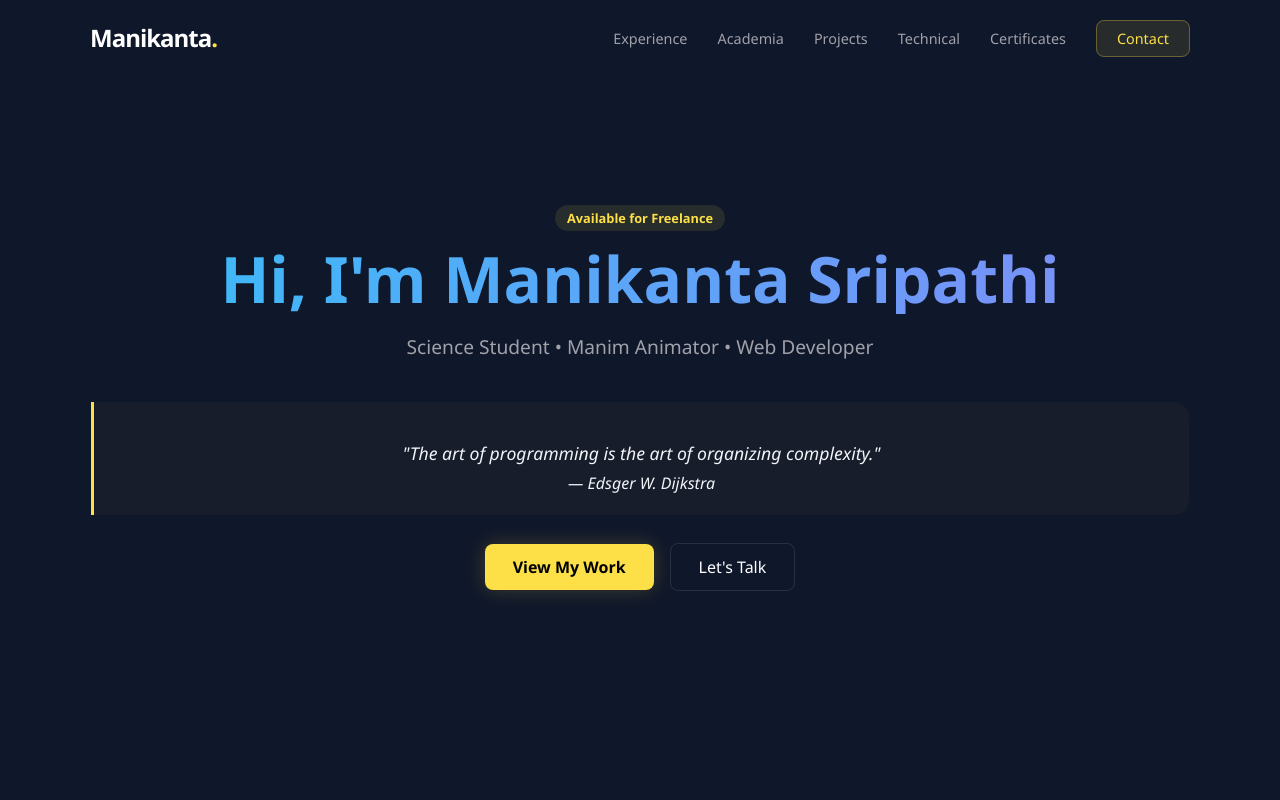
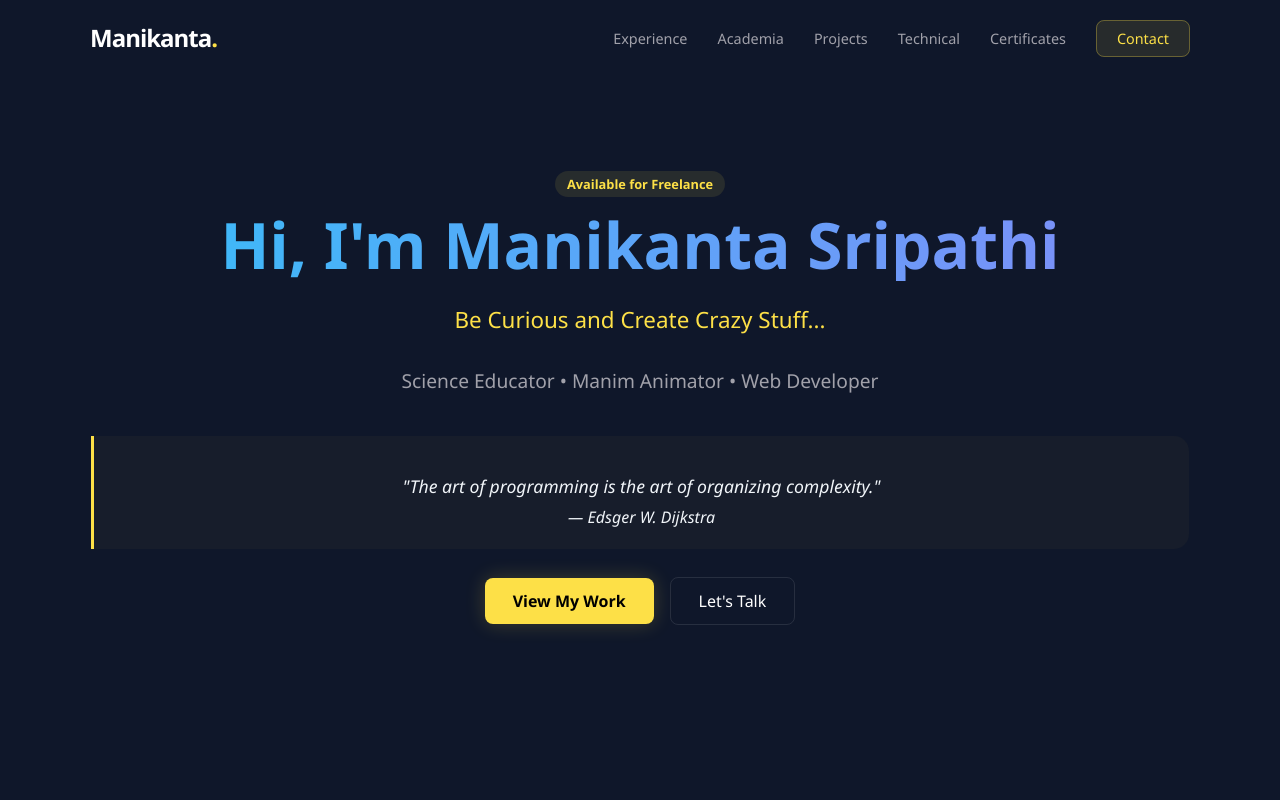
Before and after one commit to sripathimanikanta/mani-portfolio-v2, a React (Vite) app: page / in a window 1280 px wide. Shown: the top 800 px of the page. Built offline with nearby package versions, Linux system fonts and the light colour scheme.

Commit message:
Updated my hero with appropriate tags

```diff
--- a/src/Components/Hero.jsx
+++ b/src/Components/Hero.jsx
@@ -9,8 +9,11 @@ const Hero = () => {
           <h1>
             Hi, I'm <span className="accent">Manikanta Sripathi</span>
           </h1>
+          <p className="hero-sub">
+           Be Curious and Create Crazy Stuff...
+          </p>
           <p className="hero-subtext">
-            Science Student • Manim Animator • Web Developer
+            Science Educator • Manim Animator • Web Developer
           </p>
 
           <div className="quote-box">
--- a/src/Css/Hero.css
+++ b/src/Css/Hero.css
@@ -21,6 +21,12 @@
   font-size: 4rem;
   margin: 15px 0;
   line-height: 1.1;
+}
+
+.hero-sub {
+  font-size: 1.4rem;
+  color: var(--nano-yellow);
+  margin-bottom: 30px;
 }
 
 .hero-subtext {
```
